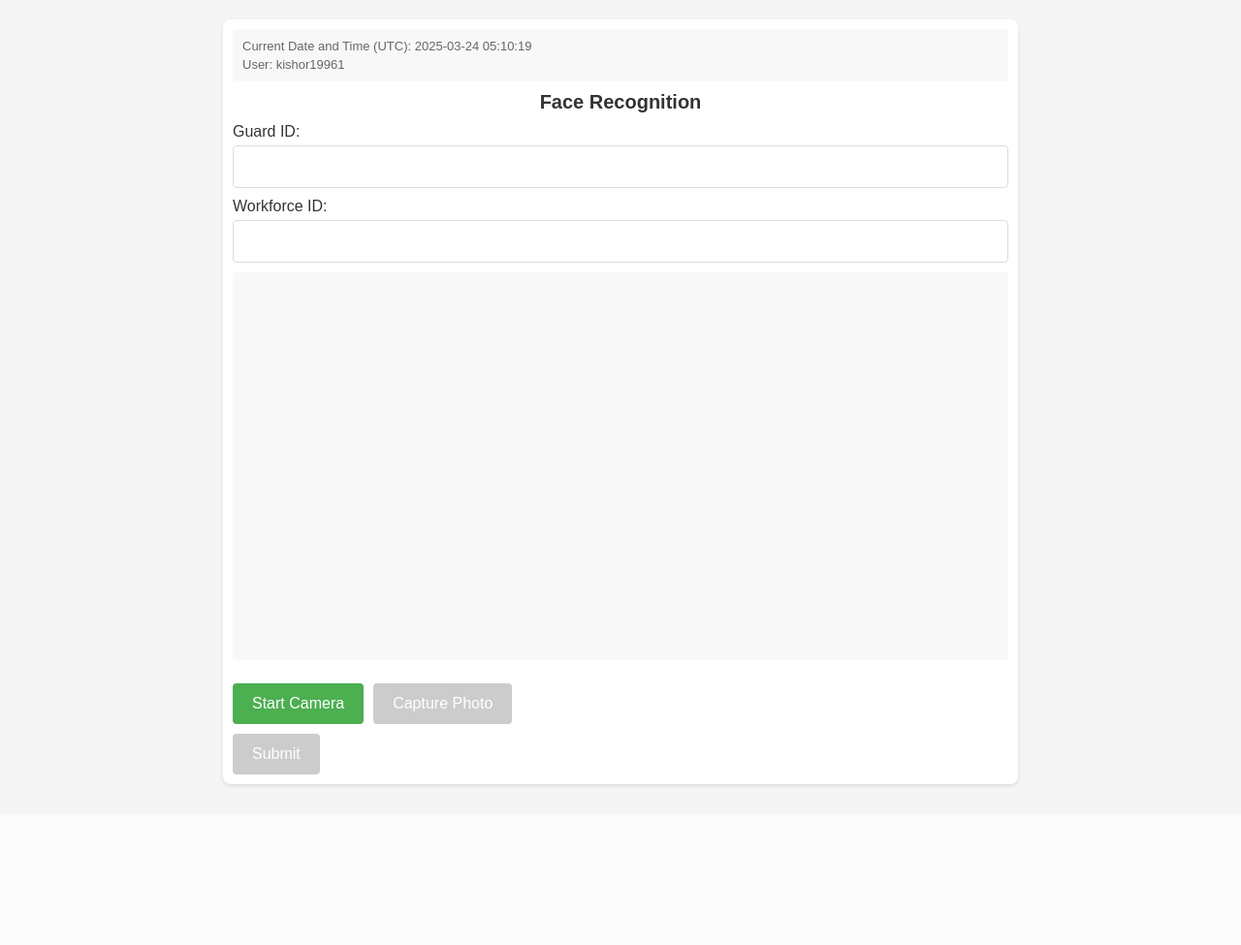
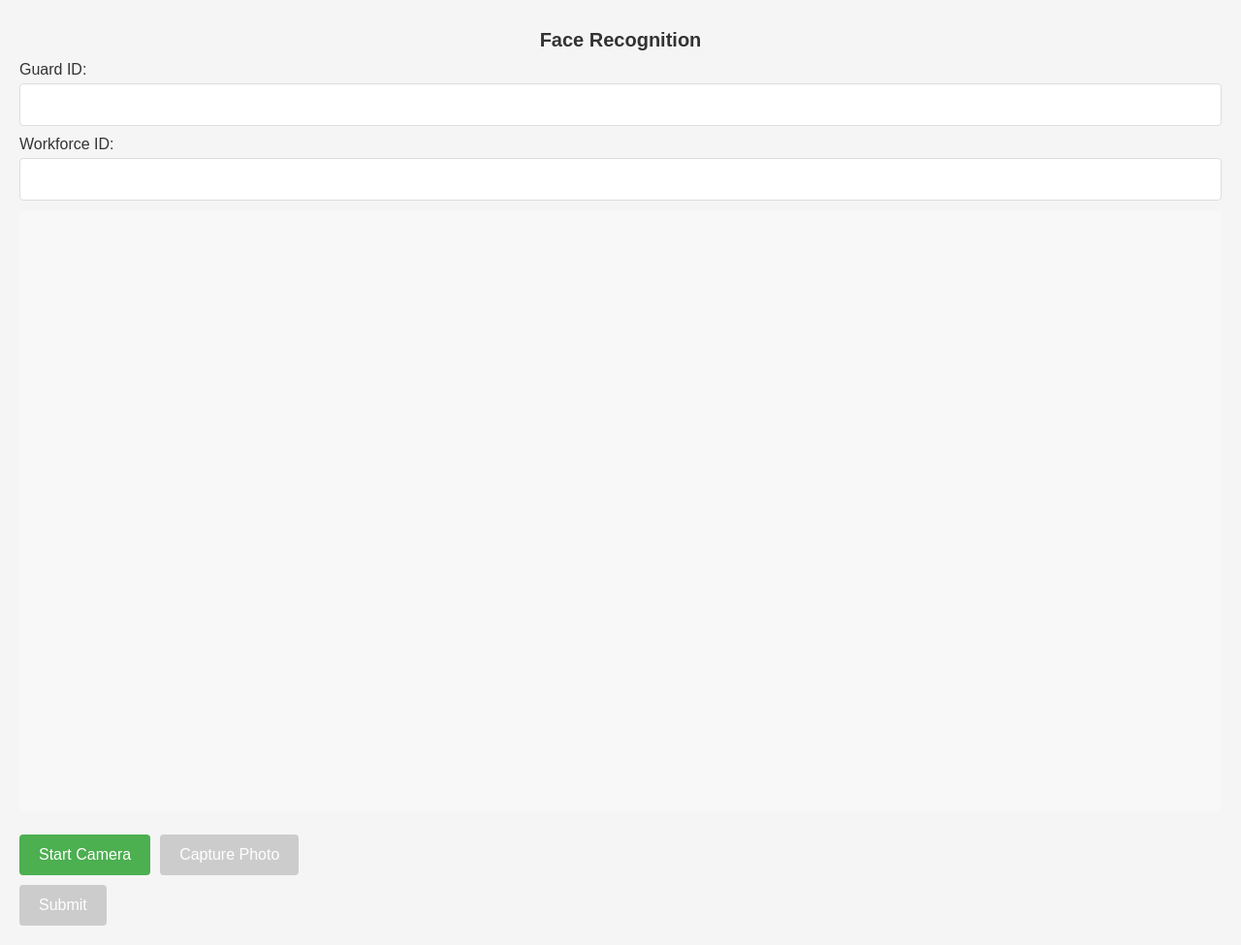
Before and after one commit to kishor19961/face-recognition-app, a Flask app: page / in a window 1280 px wide. Shown: the whole page at 97% size. Before the commit the page ends 812 px from the top, so only its background shows below. Run offline with Flask 2, Linux system fonts and the light colour scheme.

Commit message:
Update index.html

```diff
--- a/templates/index.html
+++ b/templates/index.html
@@ -166,11 +166,7 @@
     </style>
 </head>
 <body>
-    <div class="container">
-        <div class="user-info">
-            <div>Current Date and Time (UTC): {{ current_datetime }}</div>
-            <div>User: {{ current_user }}</div>
-        </div>
+
 
         <h1>Face Recognition</h1>
 
```
